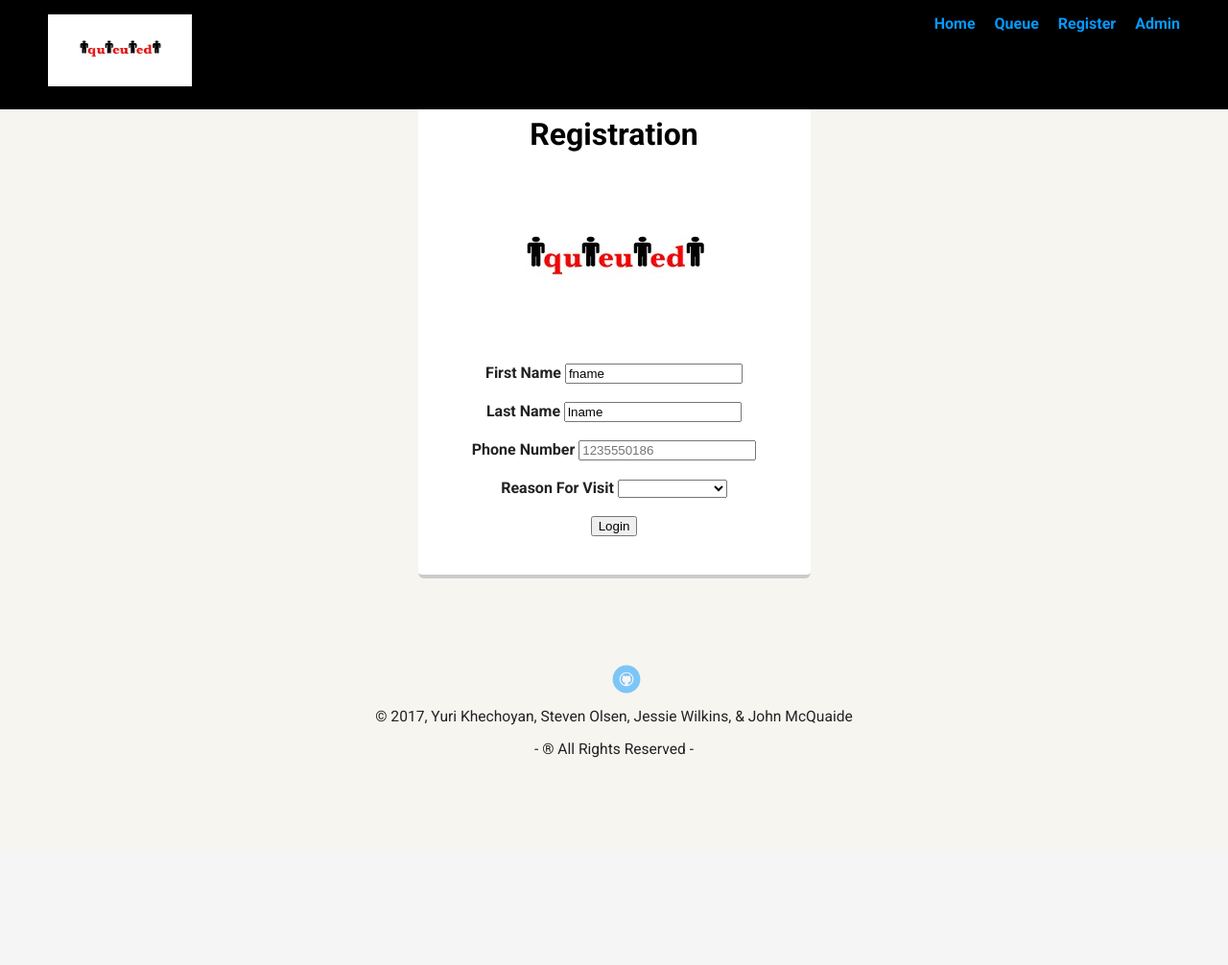
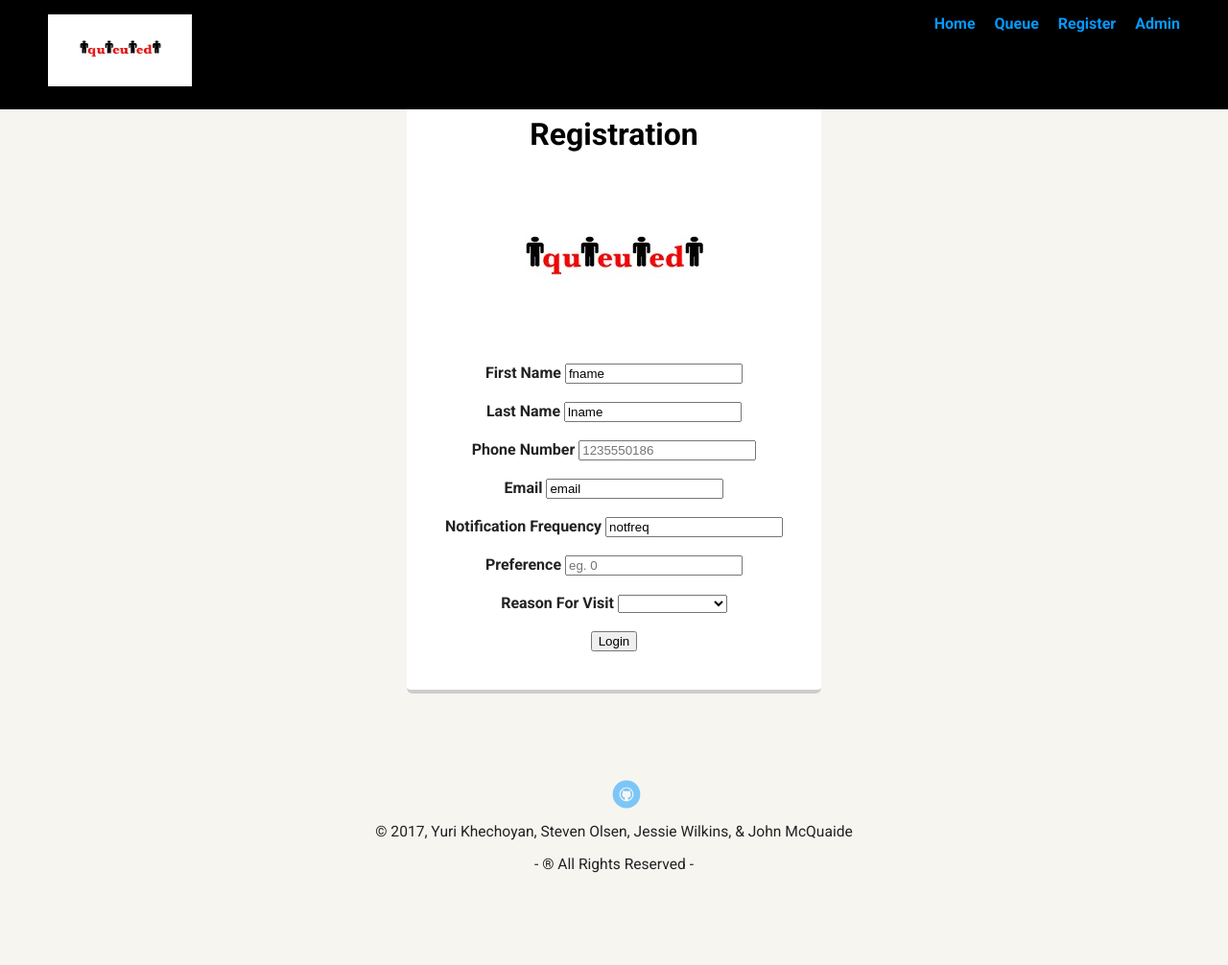
Before and after one commit to Khechoyan-Yuri/db-mgmt, a PHP site: the page made by HTML_CSS/register(JessieJohn).php in a window 1280 px wide. Shown: the whole page at 96% size. Before the commit the page ends 790 px from the top, so only its background shows below. Run offline with PHP 8.4, Linux system fonts and the light colour scheme; some web fonts are replaced.

Commit message:
Implemented working php to Yuri's original design.

```diff
--- a/HTML_CSS/register(JessieJohn).php
+++ b/HTML_CSS/register(JessieJohn).php
@@ -81,13 +81,58 @@
 			<style="text-align: center;"><br/>
 			</div>
 
+		<!-- Email -->
+
+			<div class="Login"
+			style="text-align: center;">
+			<label><strong>Email </strong></label>
+			<input name="email" required="" type="text" value="email" placeholder="johndoe@email.com" />
+
+			<div class="Login" style="text-align: center;"></div>
+			<div class="Login" style="text-align: center;">
+
+		<!-- Center Alignment for spacing -->
+			<div class="Login"
+			<style="text-align: center;"><br/>
+			</div>
+
+		<!-- Notification Frequency -->
+
+			<div class="Login"
+			style="text-align: center;">
+			<label><strong>Notification Frequency </strong></label>
+			<input name="notfreq" required="" type="text" value="notfreq" placeholder="eg. 5" />
+
+			<div class="Login" style="text-align: center;"></div>
+			<div class="Login" style="text-align: center;">
+
+		<!-- Center Alignment for spacing -->
+			<div class="Login"
+			<style="text-align: center;"><br/>
+			</div>
+
+		<!-- Preference -->
+
+			<div class="Login"
+			style="text-align: center;">
+			<label><strong>Preference </strong></label>
+			<input name="preference" required="" type="number" value="preference" placeholder="eg. 0" />
+
+			<div class="Login" style="text-align: center;"></div>
+			<div class="Login" style="text-align: center;">
+
+			<!-- Center Alignment for spacing -->
+			<div class="Login"
+			<style="text-align: center;"><br/>
+			</div>
+
 			<!-- Reason For Visit -->
 			<div class="Login"
 			<style="text-align: center;">
 			<label><strong>Reason For Visit</strong></label>
 
 		<!-- Drop Down Menu -->
-			<select>
+			<select name="reason">
 				<option selected="null">
 				<!--<option value="device">New Customer</option>-->
 				<option value="device">Device</option>
@@ -123,7 +168,7 @@
   </body>
   </html>
   <?php
-	if(isset($_POST["fname"]) && isset($_POST["lname"]) && isset($_POST["phonenumber"]) && (isset($_POST["device"]) || isset($_POST["billing"]) || isset($_POST["account"]) || isset($_POST["services"]))) {
+	if(isset($_POST["fname"]) && isset($_POST["lname"]) && isset($_POST["phonenumber"]) && isset($_POST["email"]) && isset($_POST["notfreq"]) && isset($_POST["preference"]) && isset($_POST["reason"])) {
 		$servername = "localhost";
 		$username = "root";
 		$password = "";
@@ -132,29 +177,19 @@
 		try {
 			$conn = new PDO("mysql:host=$servername;dbname=$dbname", $username, $password);
 			$conn->setAttribute(PDO::ATTR_ERRMODE, PDO::ERRMODE_EXCEPTION);
-			$stmt = $conn->prepare("INSERT INTO customer(Fname, Lname, CellNum, ReasonForVisit) VALUES(?,?,?,?)");
+			$stmt = $conn->prepare("INSERT INTO customer(Fname, Lname, CellNum, Email, NotifyFreq, ReasonForVisit, TicketID, Preference) VALUES(?,?,?,?,?,?,?,?)");
 			//Values to input
 			$fname = $_POST["fname"];
 			$lname= $_POST["lname"];
 			$phonenumber= $_POST["phonenumber"];
-			if(isset($_POST["device"])) {
-				$reason= $_POST["device"];
-			}
+			$email= $_POST["email"];
+			$notfreq= $_POST["notfreq"];
+			$preference= $_POST["preference"];
+			$reason = $_POST["reason"];
+			$ticketid = "1";
 
-			else if(isset($_POST["billing"])) {
-				$reason= $_POST["billing"];
-			}
-
-			else if(isset($_POST["account"])) {
-				$reason= $_POST["account"];
-			}
-
-			else if(isset($_POST["services"])) {
-				$reason= $_POST["services"];
-			}
-
-			$stmt->execute(array($fname, $lname, $phonenumber, $reason));
-			echo "$name has been added<br>";
+			$stmt->execute(array($fname, $lname, $phonenumber, $email, $notfreq, $reason, $ticketid, $preference));
+			echo "$fname $lname has been added<br>";
 		}
 		catch(PDOException $e){
 			echo "Connection failed: " . $e->getMessage();
```
